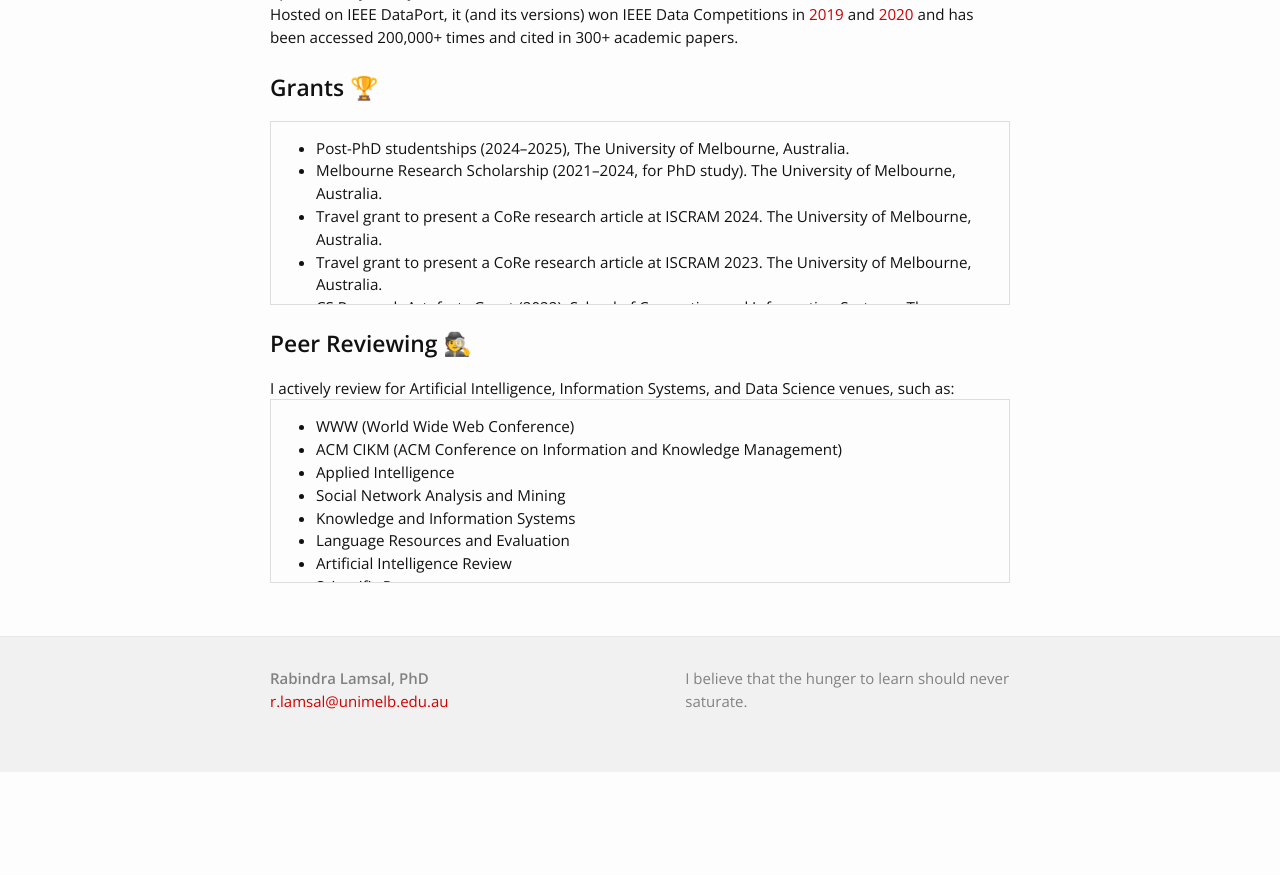
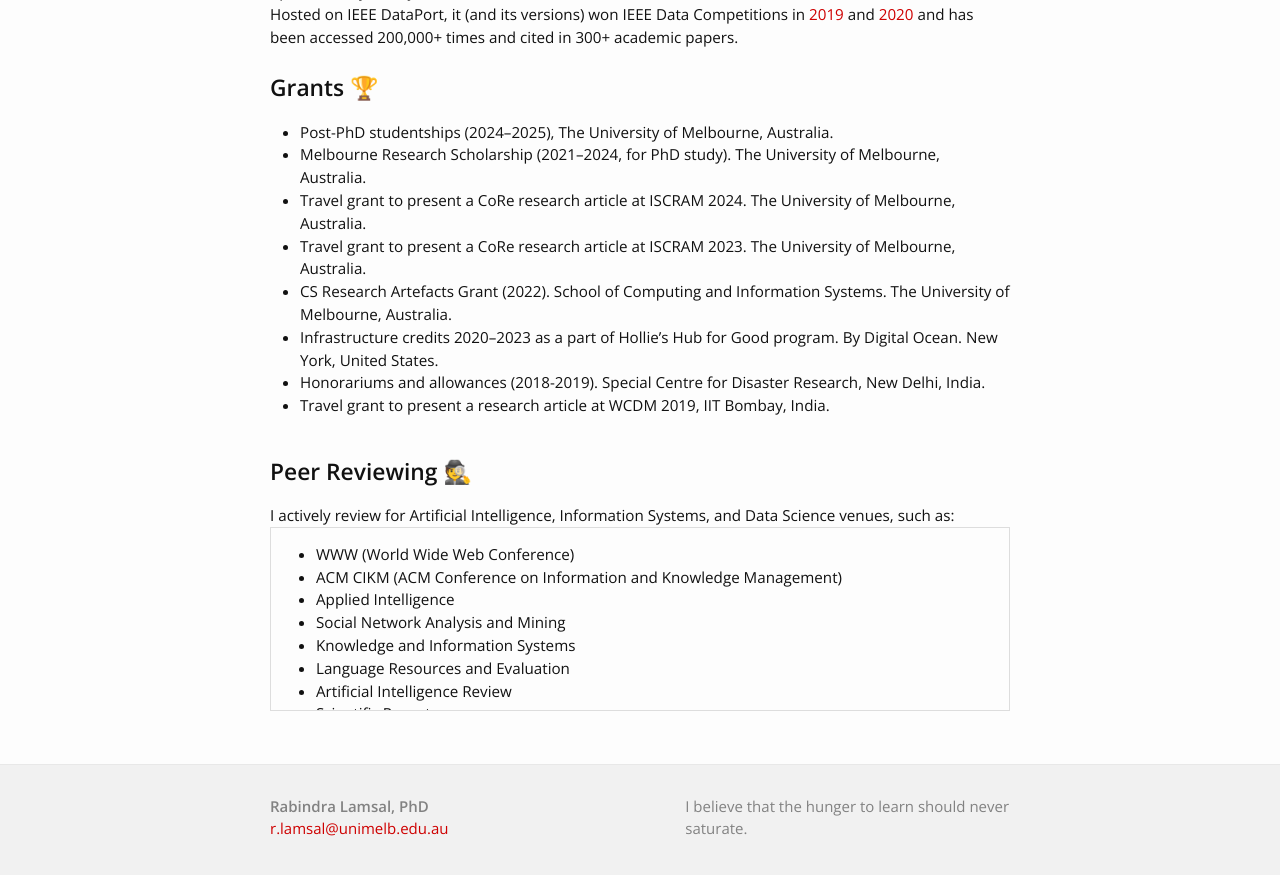
Before and after one commit to rabindralamsal/personal-site, a Jekyll site: the page built from index.html, in a window 1280 px wide and 900 px high, scrolled down 1083 px. Shown: the top 875 px of the window. Built offline with Jekyll 4.4.1, drawn with Linux system fonts in a browser that asks for light colours; before the commit the page ends 1855 px from its top, so only the background shows below that.

Commit message:
Update index.html

```diff
--- a/index.html
+++ b/index.html
@@ -53,7 +53,6 @@
 
 <br><br>
 <h2> Grants 🏆</h2>
-<div class="updates" style="height: 10em; overflow-y: scroll;border:1px solid #ddd; padding:15px;">
 <ul>
 <li>Post-PhD studentships (2024–2025), The University of Melbourne, Australia.</li>
 <li>Melbourne Research Scholarship (2021–2024, for PhD study). The University of Melbourne, Australia.</li>
@@ -64,7 +63,7 @@
 <li>Honorariums and allowances (2018-2019). Special Centre for Disaster Research, New Delhi, India.</li>
 <li>Travel grant to present a research article at WCDM 2019, IIT Bombay, India.</li>
 </ul>
-</div>
+
 
 <br>
 <h2> Peer Reviewing 🕵️ </h2>
```
